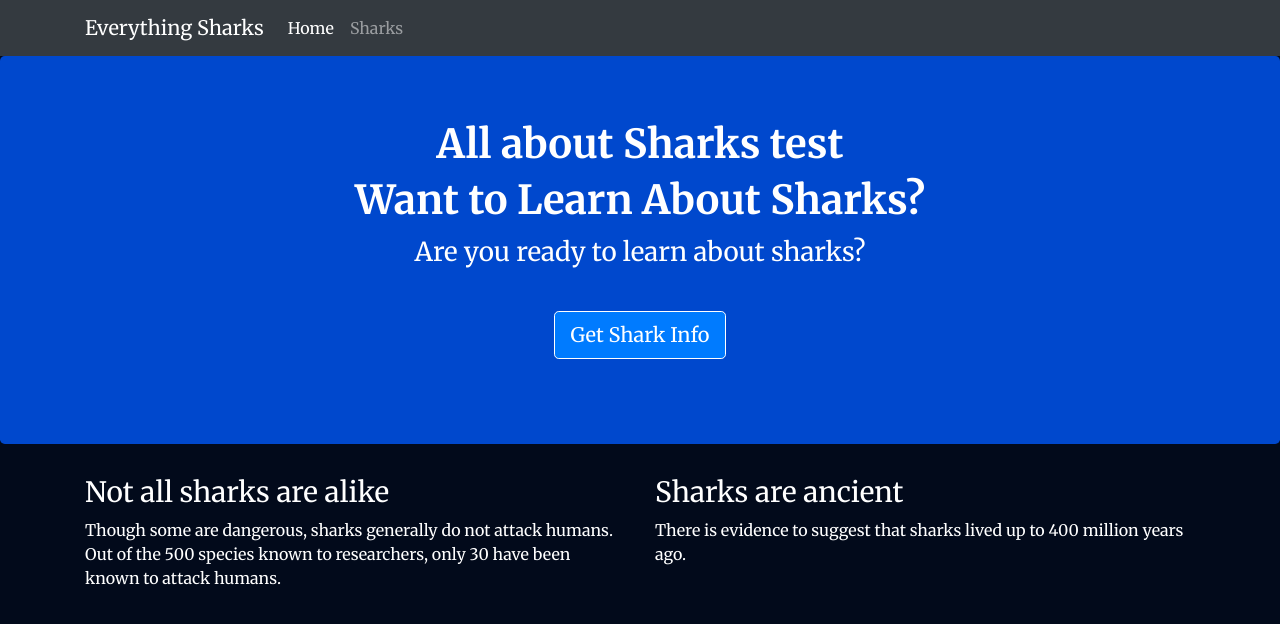
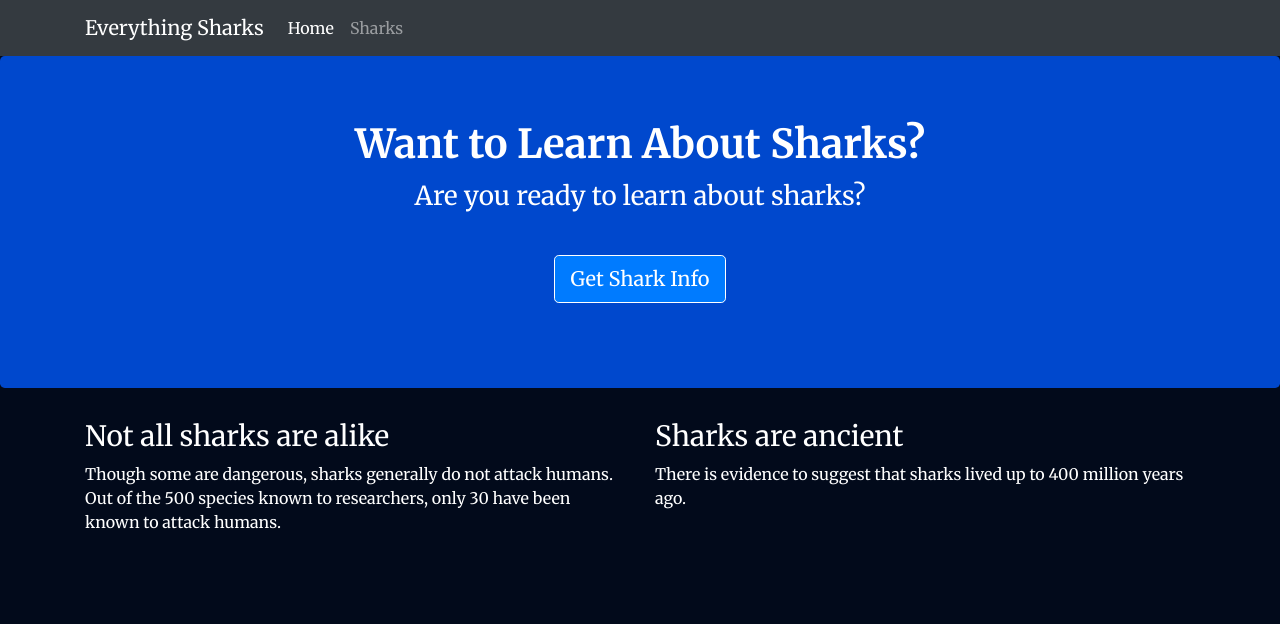
Before and after one commit to Sride/sample-node-project, a website: page views/index.html in a window 1280 px wide. Drawn offline with nearby package versions, Linux system fonts and the light colour scheme.

Commit message:
update in index file.

```diff
--- a/views/index.html
+++ b/views/index.html
@@ -27,7 +27,6 @@
     </nav>
     <div class="jumbotron">
         <div class="container">
-            <h1>All about Sharks test</h1>
             <h1>Want to Learn About Sharks?</h1>
             <p>Are you ready to learn about sharks?</p>
             <br>
```
